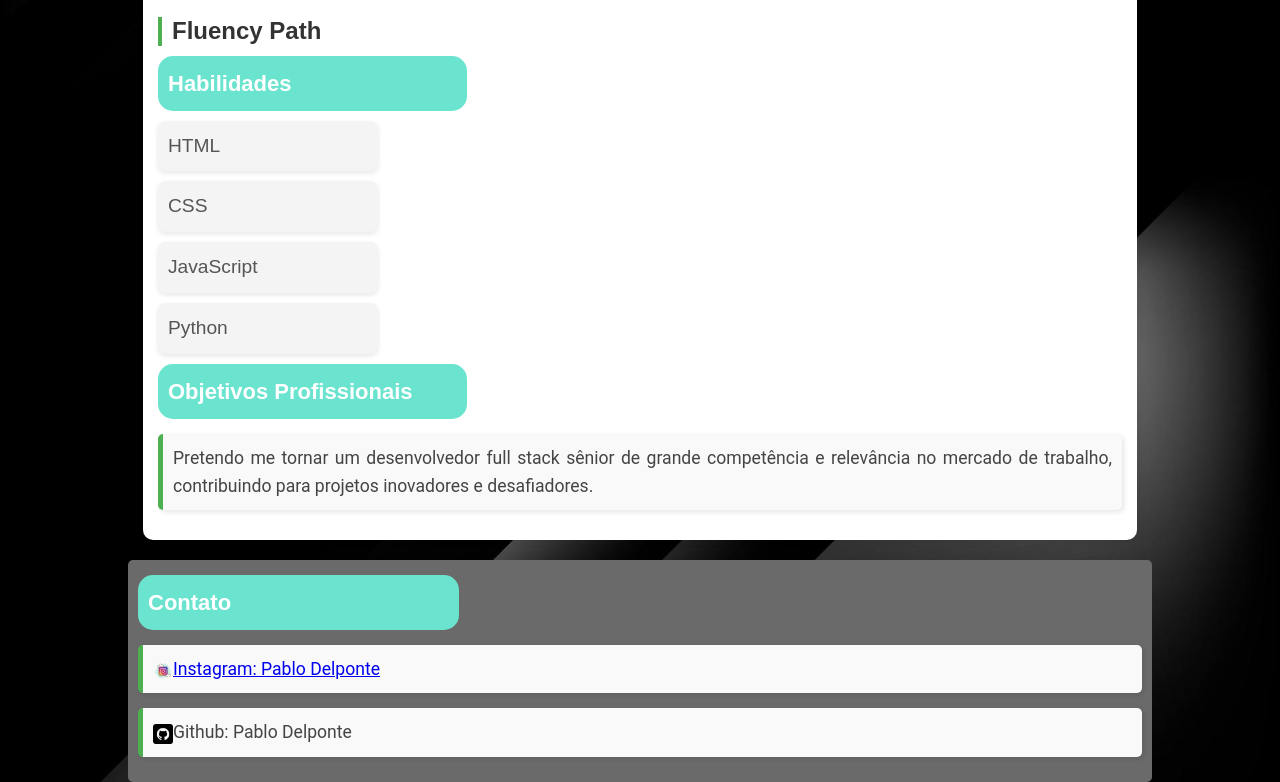
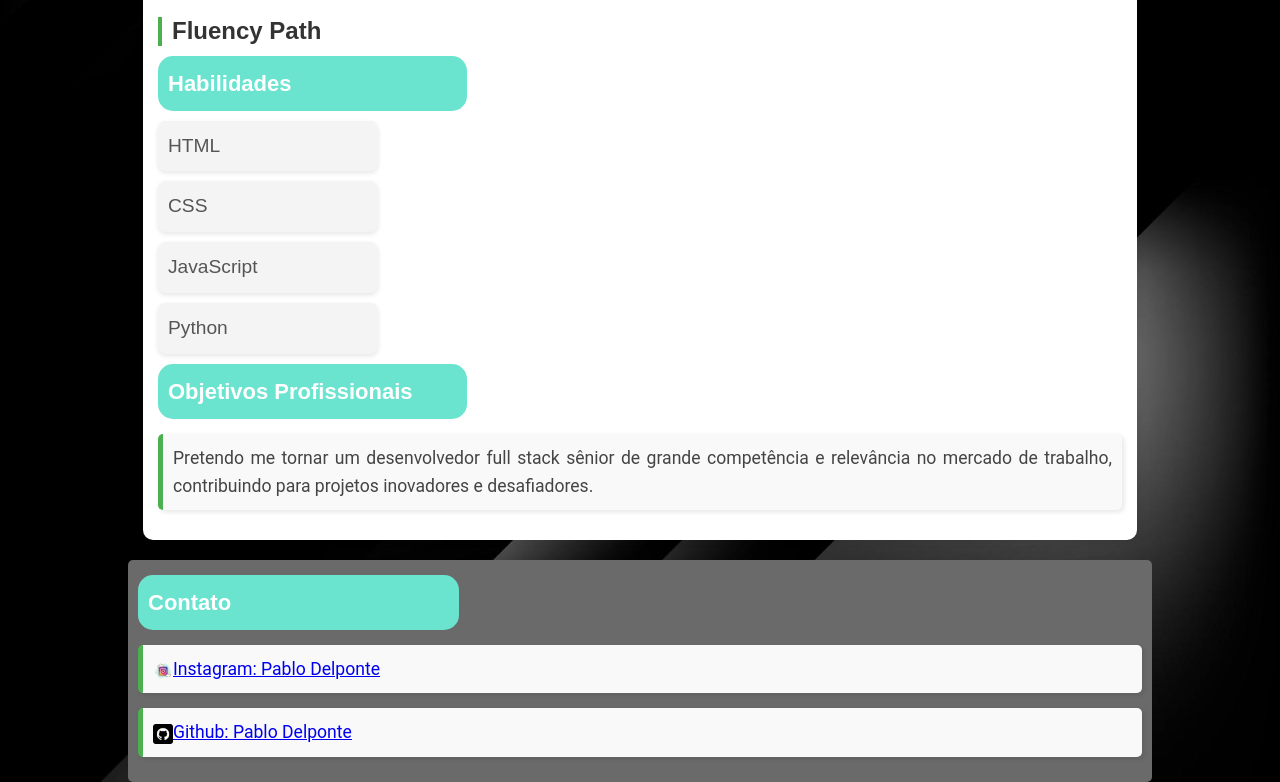
Before and after one commit to PabloDelponte/Portif-lio, a plain HTML site: page index.html in a window 1280 px wide. Shown: the part 721-1503 px from the top of the page. Drawn offline with Linux system fonts and the light colour scheme.

Commit message:
Arrumando link

```diff
--- a/index.html
+++ b/index.html
@@ -50,9 +50,10 @@
                 </a>
             </p>
             <p>
-                <a href="https://github.com/PabloDelponte" target="_blank"></a>
-                <img src="Favicon/github.png" alt="github" style="width: 20px; height: 20px; vertical-align: middle;"
+                <a href="https://github.com/PabloDelponte" target="_blank">
+                <img src="Favicon/github.png" alt="Git-hub" style="width: 20px; height: 20px; vertical-align: middle;"
                 <span class="hover-effect">Github: Pablo Delponte</span>
+            </a>
             </p>
         </div>
     </div>
```
